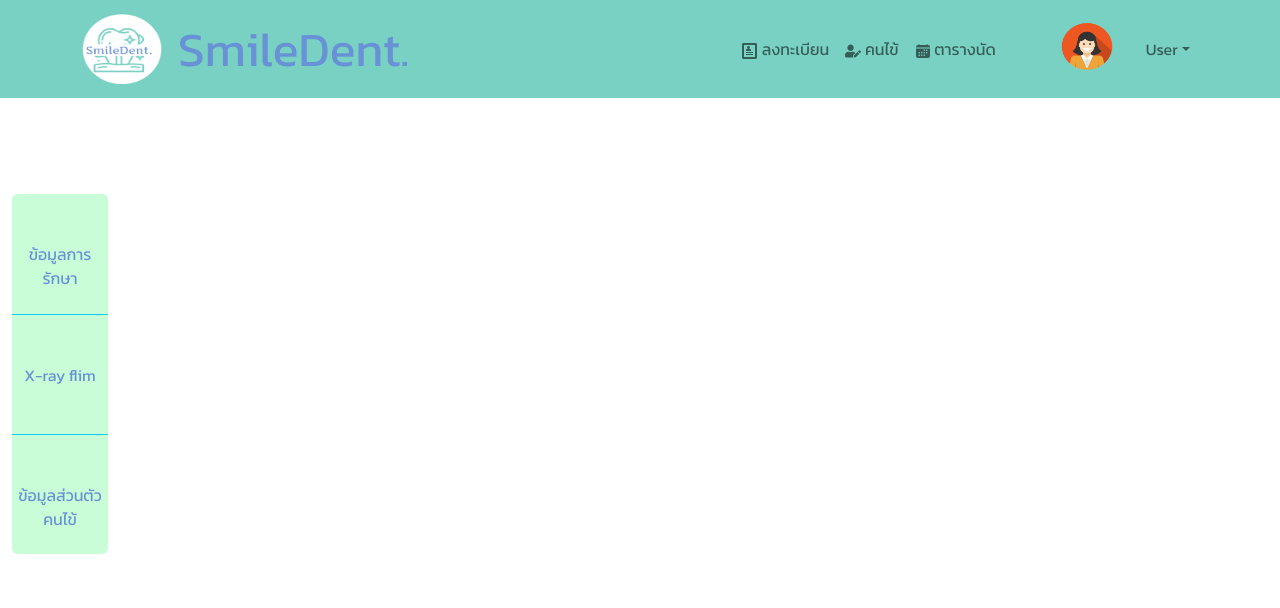
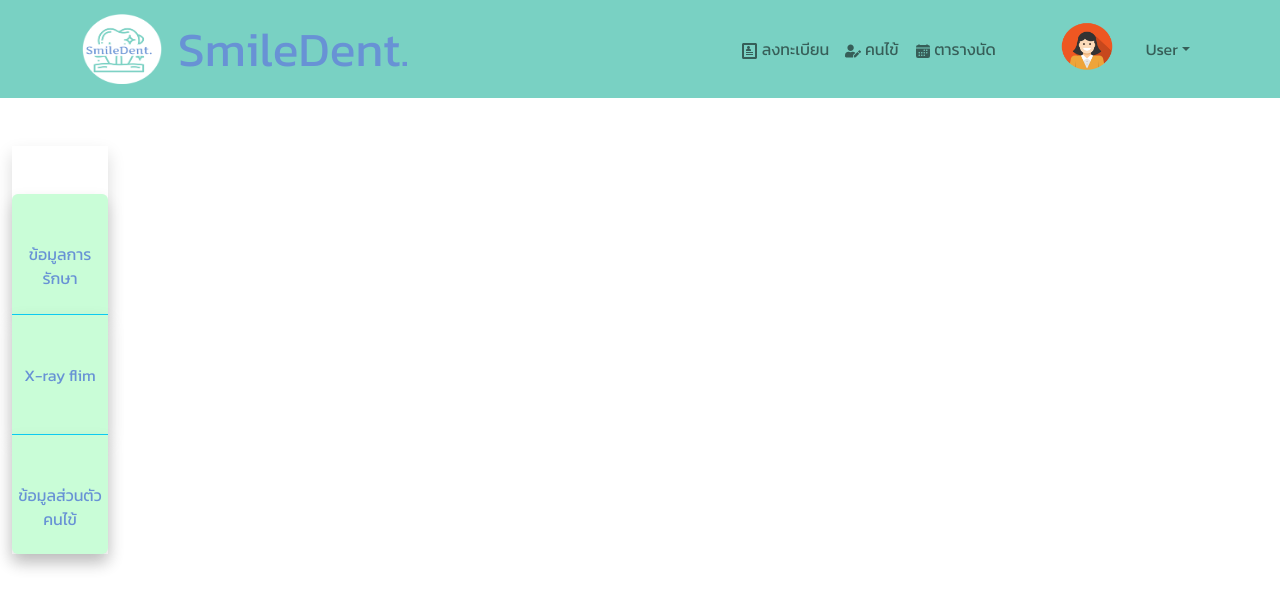
Before and after one commit to SoStellar/Hackaton_Project_Front_end, a React (Create React App) app: page / in a window 1280 px wide. Shown: the top 608 px of the page. Built offline with nearby package versions, Linux system fonts and the light colour scheme; the HTML template or start-up script is replaced by a standard one.

Commit message:
add shadow

```diff
--- a/src/Components/ServiceBar.js
+++ b/src/Components/ServiceBar.js
@@ -7,14 +7,17 @@
         <Container fluid className={"font-link"} style={{ height: "62.5rem" }} >
                 <Row >
                     <Col md={2} style={{ width: "7.5rem", }} >
-                        <Stack gap={0} className="text-center mt-5 pt-5">
-                            <Nav.Link href="#treatment" className='border-info rounded-top pt-5' style={{ height: "7.5rem", backgroundColor: "#C9FDD7", color: "#6892D5" }}>
+                        <Stack gap={0} className="text-center shadow mt-5 pt-5">
+                            <Nav.Link href="#treatment" className='border-info shadow rounded-top pt-5'
+                            style={{ height: "7.5rem", backgroundColor: "#C9FDD7", color: "#6892D5" }}>
                                 ข้อมูลการรักษา
                             </Nav.Link>
-                            <Nav.Link href="#Picture" className="border-top border-info pt-5" style={{ height: "7.5rem", backgroundColor: "#C9FDD7", color: "#6892D5" }}>
+                            <Nav.Link href="#Picture" className="border-top shadow border-info pt-5"
+                            style={{ height: "7.5rem", backgroundColor: "#C9FDD7", color: "#6892D5" }}>
                                 X-ray flim
                             </Nav.Link>
-                            <Nav.Link href="#Contact" className="border-top border-info rounded-bottom pt-5" style={{ height: "7.5rem", backgroundColor: "#C9FDD7", color: "#6892D5" }}>
+                            <Nav.Link href="#Contact" className="border-top shadow border-info rounded-bottom pt-5"
+                            style={{ height: "7.5rem", backgroundColor: "#C9FDD7", color: "#6892D5" }}>
                                 ข้อมูลส่วนตัวคนไข้
                             </Nav.Link>
                         </Stack>
```
